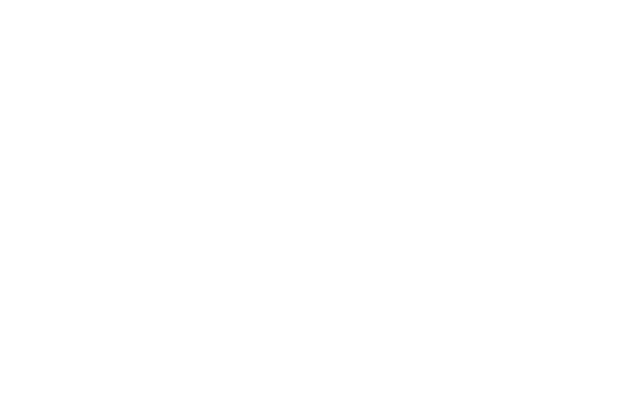
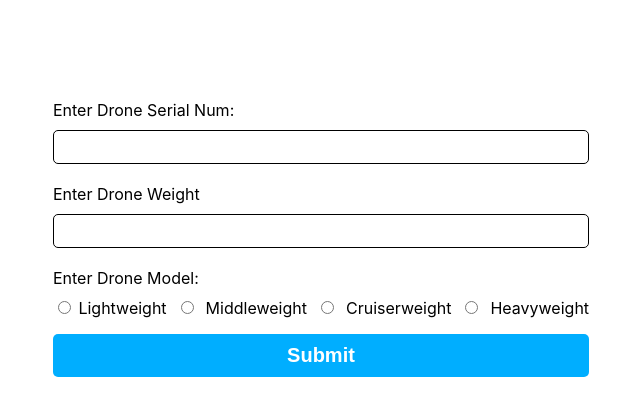
Before and after one commit to mira-ayman95/DronesFrontEnd, a React (Create React App) app: page /drone/register in a window 1280 px wide. Before the commit this address had no page. Shown: the top 416 px of the page, without its empty margins (319-959 px from the left). Built offline with nearby package versions, Linux system fonts and the light colour scheme.

Commit message:
add register drone form

```diff
--- a/src/App.js
+++ b/src/App.js
@@ -1,12 +1,14 @@
 
 import { BrowserRouter as Router, Route, Routes, Switch } from "react-router-dom";
 import Home from "./pages/home";
+import RegisterDrone from "./pages/register-drone";
 
 function App() {
   return (
     <Router>
       <Routes>
         <Route path="/" exact element={<Home />} />
+        <Route path="/drone/register" exact element={<RegisterDrone />} />
       </Routes>
     </Router>
   );
--- /dev/null
+++ b/src/components/button.jsx
@@ -0,0 +1,17 @@
+import styled from 'styled-components';
+
+export const Button = styled.button`
+    align-self: flex-end;
+    width: ${props => props.width || '200px'};
+    padding: 10px;
+    background-color: #00aeff;
+    color: white;
+    font-weight: bold;
+    font-size: 20px;
+    border: none;
+    border-radius: 5px;
+    margin-bottom: 20px;
+    &:hover {
+        cursor: pointer;
+    }
+`;
--- a/src/pages/home.jsx
+++ b/src/pages/home.jsx
@@ -1,11 +1,15 @@
+import { useNavigate } from 'react-router-dom';
+import { Button } from '../components/button';
 import { Center } from '../components/center';
 import Table from '../components/table';
 
 function Home() {
     const droneData = [{ serialNum: 111, weight: 122, model: "hshs" }, { serialNum: 111, weight: 122, model: "hshs" }];
+    const navigate = useNavigate();
     return (
         <Center>
             <h1>Drones</h1>
+            <Button onClick={() => navigate('/drone/register')}>Register Drone</Button>
             <Table data={droneData} />
         </Center >
     );
--- /dev/null
+++ b/src/pages/register-drone.jsx
@@ -0,0 +1,66 @@
+import { Center } from "../components/center";
+import styled from 'styled-components';
+import { useState } from "react";
+import { Button } from "../components/button";
+
+const Input = styled.input`
+    border-radius: 5px;
+    outline: none;
+    border: solid black 1px;
+    height: 30px;
+    font-size: 20px;
+    font-weight: 200;
+    padding-left: 10px;
+`;
+
+const Form = styled.form`
+    display: flex;
+    flex-direction: column;
+    & input {
+        margin-bottom: 20px;
+    }
+
+    & label {
+        margin-bottom: 10px;
+    }
+`;
+
+function RegisterDrone() {
+    const [formState, setFormState] = useState({
+        serialNum: "",
+        model: "",
+        weight: ""
+    });
+
+    const updateFormValue = (inputKey) => (event) => {
+        setFormState({
+            ...formState,
+            [inputKey]: event.target.value
+        });
+    };
+
+    return (
+        <Center>
+            <Form>
+                <label>Enter Drone Serial Num: </label>
+                <Input type="text" value={formState.serialNum} onChange={updateFormValue('serialNum')} />
+                <label>Enter Drone Weight </label>
+                <Input type="number" value={formState.weight} onChange={updateFormValue('weight')} />
+                <label>Enter Drone Model:</label>
+                <div>
+                    <input type="radio" name="model" value={formState.model} onChange={updateFormValue('model')} /> Lightweight
+                    &nbsp;
+                    <input type="radio" name="model" value={formState.model} onChange={updateFormValue('model')} />  Middleweight
+                    &nbsp;
+                    <input type="radio" name="model" value={formState.model} onChange={updateFormValue('model')} />  Cruiserweight
+                    &nbsp;
+                    <input type="radio" name="model" value={formState.model} onChange={updateFormValue('model')} />  Heavyweight
+                </div>
+
+                <Button width="100%">Submit</Button>
+            </Form>
+        </Center>
+    );
+}
+
+export default RegisterDrone;
```
